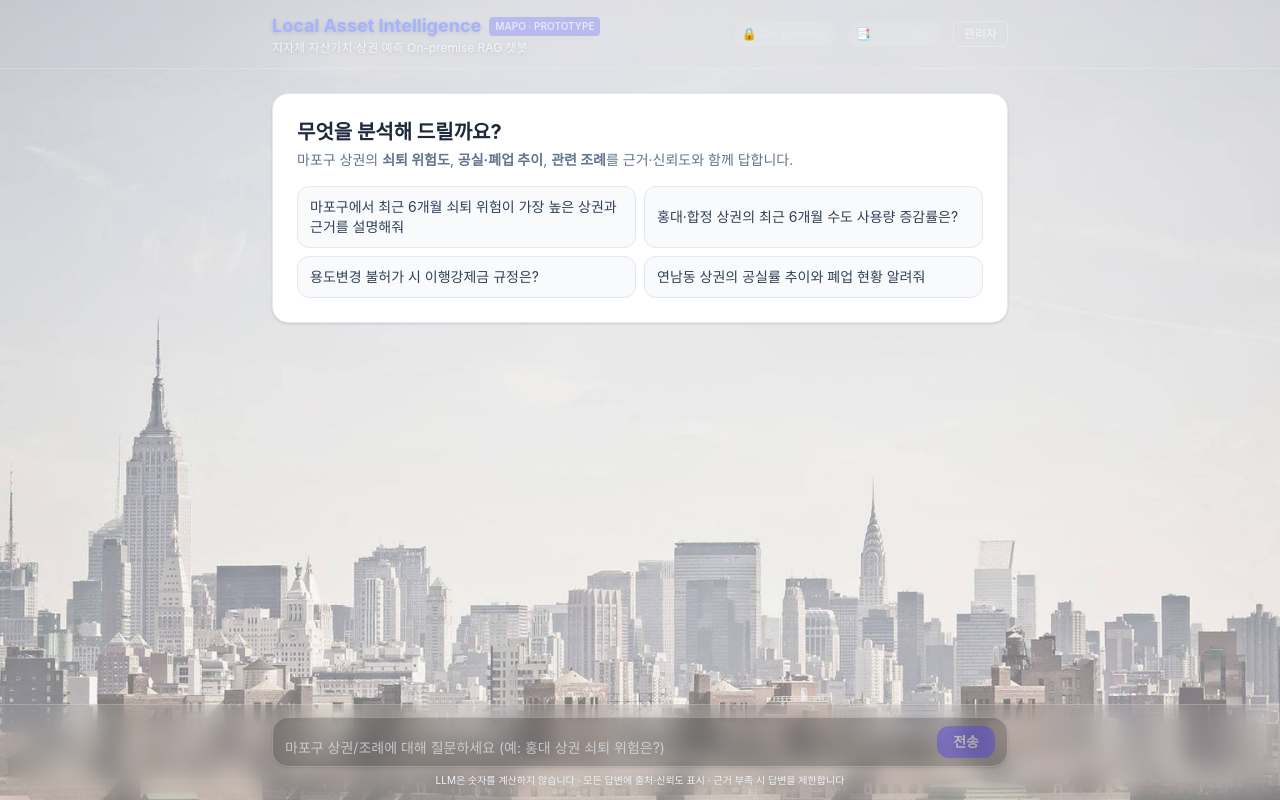
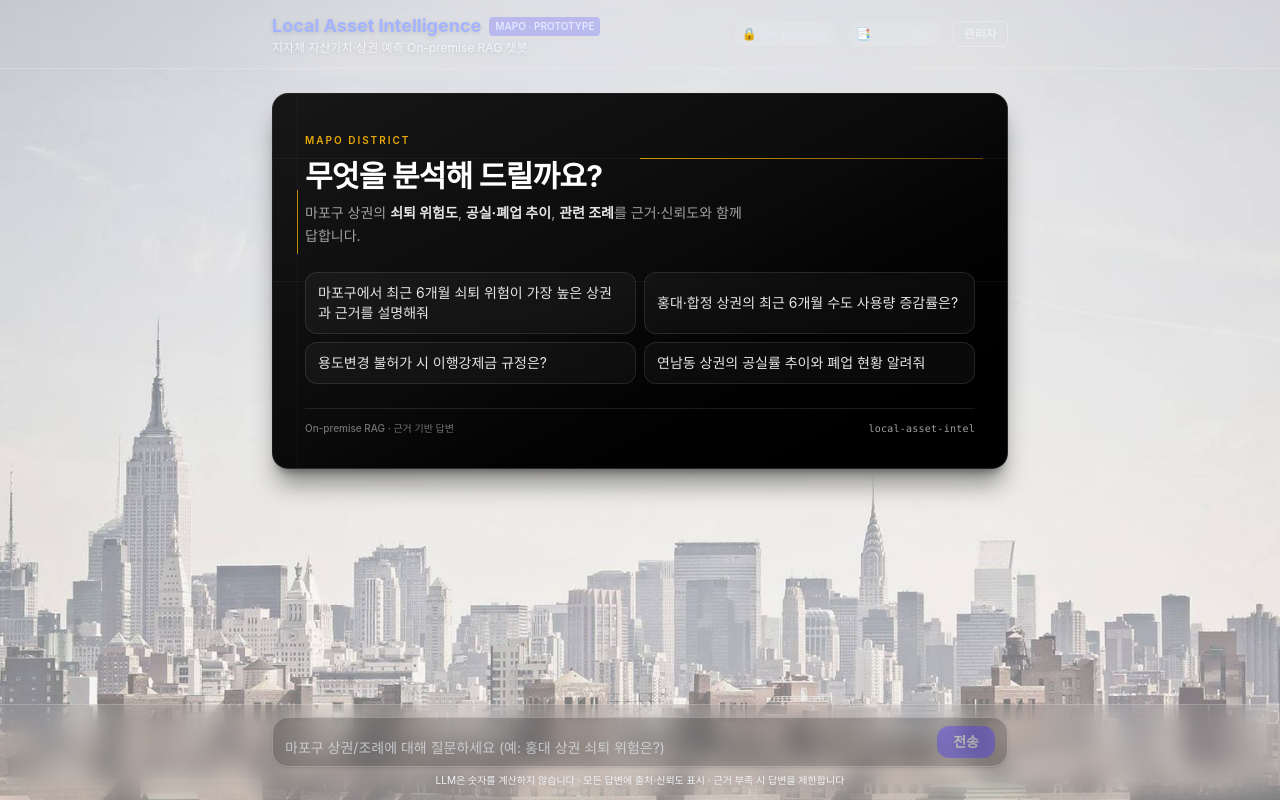
Before and after one commit to shampaign84/local-asset-intelligence, a Next.js app: page / in a window 1280 px wide. Built offline with nearby package versions, Linux system fonts and the light colour scheme.

Commit message:
feat: enhance Welcome component with gradient, grid lines, and new styles
Co-authored-by: shampaign84 <226022953+shampaign84@users.noreply.github.com>

```diff
--- a/src/app/page.tsx
+++ b/src/app/page.tsx
@@ -97,21 +97,42 @@ function Badge({ children }: { children: React.ReactNode }) {
 
 function Welcome({ onPick }: { onPick: (q: string) => void }) {
   return (
-    <div className="mb-6 rounded-2xl border border-slate-200 bg-white p-6 shadow-sm">
-      <h1 className="text-xl font-bold text-slate-800">무엇을 분석해 드릴까요?</h1>
-      <p className="mt-1 text-sm text-slate-500">
-        마포구 상권의 <b>쇠퇴 위험도</b>, <b>공실·폐업 추이</b>, <b>관련 조례</b>를 근거·신뢰도와 함께 답합니다.
+    <div className="relative mb-6 overflow-hidden rounded-2xl border border-white/10 bg-gradient-to-br from-neutral-900 via-neutral-950 to-black p-6 shadow-xl shadow-black/40 sm:p-8">
+      {/* thin grid rule lines, echoing the reference card */}
+      <div className="pointer-events-none absolute inset-0 opacity-40">
+        <div className="absolute left-6 top-0 h-full w-px bg-white/10" />
+        <div className="absolute left-0 top-16 h-px w-full bg-white/10" />
+        <div className="absolute left-0 top-1/2 h-px w-full bg-white/10" />
+      </div>
+      {/* gold accent line */}
+      <div className="absolute left-1/2 right-6 top-16 h-px bg-gradient-to-r from-amber-400/80 to-amber-500/40" />
+      {/* vertical gold tick */}
+      <div className="absolute left-6 top-24 h-16 w-px bg-amber-400/70" />
+
+      <div className="relative">
+        <span className="text-[10px] font-semibold uppercase tracking-[0.2em] text-amber-400/90">Mapo District</span>
+        <h1 className="mt-2 text-2xl font-bold tracking-tight text-white sm:text-3xl">무엇을 분석해 드릴까요?</h1>
+        <p className="mt-2 max-w-md text-sm leading-relaxed text-neutral-400">
+          마포구 상권의 <b className="text-neutral-200">쇠퇴 위험도</b>, <b className="text-neutral-200">공실·폐업 추이</b>,{" "}
+          <b className="text-neutral-200">관련 조례</b>를 근거·신뢰도와 함께 답합니다.
         </p>
-      <div className="mt-4 grid gap-2 sm:grid-cols-2">
+
+        <div className="mt-6 grid gap-2 sm:grid-cols-2">
           {SAMPLES.map((s) => (
             <button
               key={s}
               onClick={() => onPick(s)}
-            className="rounded-xl border border-slate-200 bg-slate-50 px-3 py-2.5 text-left text-sm text-slate-700 transition hover:border-indigo-300 hover:bg-indigo-50"
+              className="rounded-xl border border-white/10 bg-white/[.04] px-3 py-2.5 text-left text-sm text-neutral-200 backdrop-blur-sm transition hover:border-amber-400/50 hover:bg-white/[.08]"
             >
               {s}
             </button>
           ))}
+        </div>
+
+        <div className="mt-6 flex items-center justify-between border-t border-white/10 pt-3 text-[10px] font-medium text-neutral-500">
+          <span>On-premise RAG · 근거 기반 답변</span>
+          <span className="font-mono tracking-wide text-neutral-400">local-asset-intel</span>
+        </div>
       </div>
     </div>
   );
@@ -239,7 +260,7 @@ function Thinking() {
         <span className="inline-flex gap-1">
           <Dot /> <Dot d="0.15s" /> <Dot d="0.3s" />
         </span>{" "}
-        근거 검색 및 분석 중…
+        근거 검색 및 분석 중��
       </div>
     </div>
   );
```
Lines whose indentation alone changed are shown as unchanged.
